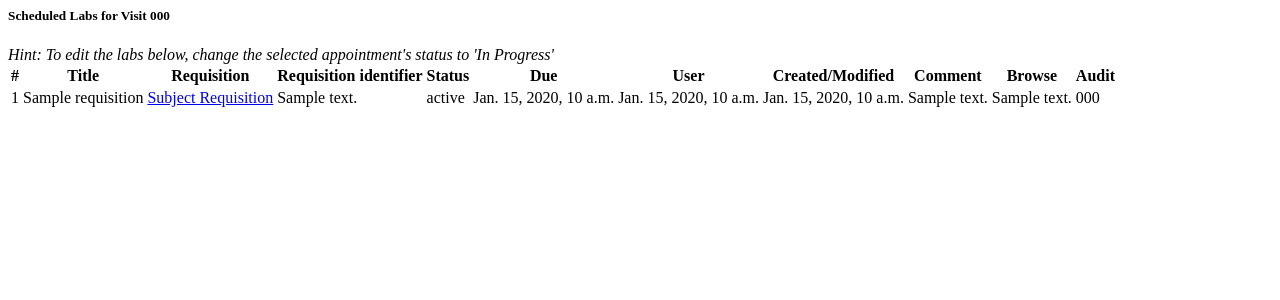
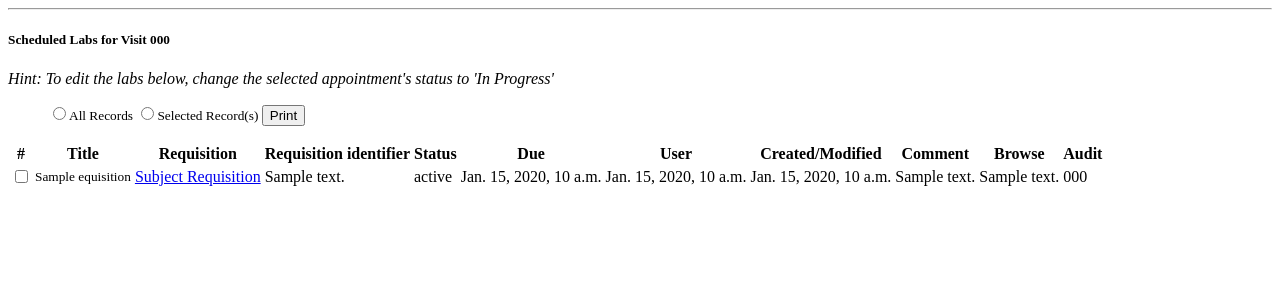
Before and after one commit to botswana-harvard/amp, a Django app: template amp_dashboard/templates/amp_dashboard/requisition_forms.html in a window 1280 px wide. Shown: the top 300 px of the page. Run offline with Django 3.2, Linux system fonts and the light colour scheme; the template is opened without the code that fills it: most values are stand-ins (such as "Sample title", 1, 10 or a date in 2020).

Commit message:
subject requisition print with ajax

```diff
--- a/amp_dashboard/templates/amp_dashboard/requisition_forms.html
+++ b/amp_dashboard/templates/amp_dashboard/requisition_forms.html
@@ -1,6 +1,52 @@
+<script type="text/javascript">
+<!--
+
+//-->
+$(document).ready(function() {
+
+	$("#all-records-radio").click(function(){
+		 $('input[name=requisition-checkbox]').prop('checked', true);
+	});
+
+	$("#btn-print-label").click(function(){
+		var selectedRecordsIds = $('input[name=requisition-checkbox]:checked').map(function(){
+			return this.value;
+		}).get();
+
+		var url = "{% url 'subject_dashboard_url' subject_identifier %}";
+		alert(selectedRecordsIds.toString());
+		var printStatus = $.ajax({
+			url: url,
+			type: 'GET',
+			dataType: 'json',
+			data: {
+				'requisitionids': selectedRecordsIds.toString(),
+			},
+		}).promise();
+
+		printStatus.done(function(){
+			alert("all labels printed.");
+		});
+
+		printStatus.fail(function(){
+			alert("Failed to print an error occurred!");
+		});
+	});
+
+});
+
+
+</script>
+<hr>
 <h5>Scheduled Labs  for Visit {{visit_code}}</h5>
 <i> Hint: To edit the labs below, change the selected appointment's status to 'In Progress'</i>
-<table class="table table-striped">
+<blockquote>
+	<small>
+	<label class="radio-inline"><input type="radio" id="all-records-radio" name="print-records-radio">All Records</label>
+	<label class="radio-inline"><input type="radio" id="selected-records-radio" name="print-records-radio">Selected Record(s)</label>
+	<button type="button" id="btn-print-label" class="btn btn-primary btn-sm">Print</button></small>
+</blockquote>
+<table class="table table-condensed">
 	<thead>
 		<tr>
 			<th>#</th>
@@ -19,8 +65,9 @@
 	<tbody>
 	{% for requisition in requisitions %}
     	<tr>
-    		<td>{{forloop.counter}}</td>
-    		<td>{{requisition.panel_name}}</td>
+    		<small>
+    		<td><label><input type="checkbox" name="requisition-checkbox" value="{{requisition.subject_requisition.pk}}"></label></td>
+    		<td><small>{{equisition.panel_name}}</small></td>
     		<td>
     			{% if requisition.subject_requisition %}
     				<a href="{% url 'admin:amp_subjectrequisition_change' requisition.subject_requisition.pk %}?subject_visit={{requisition.subject_visit.id}}&appointment_id={{requisition.appointment.id}}&subject_identifier={{requisition.subject_identifier}}">Subject Requisition</a>
@@ -42,6 +89,7 @@
     		<td>{{requisition.entry_comment}}</td>
     		<td>{{requisition.entry_comment}}</td>
 			<td>{{requisition.visit_code}}</td>
+			</smal>
     	</tr>
     {% endfor %}
 	</tbody>
```
Also changed, not shown: amp_dashboard/views/subject_dashboard_view.py (+23 -1 lines).
